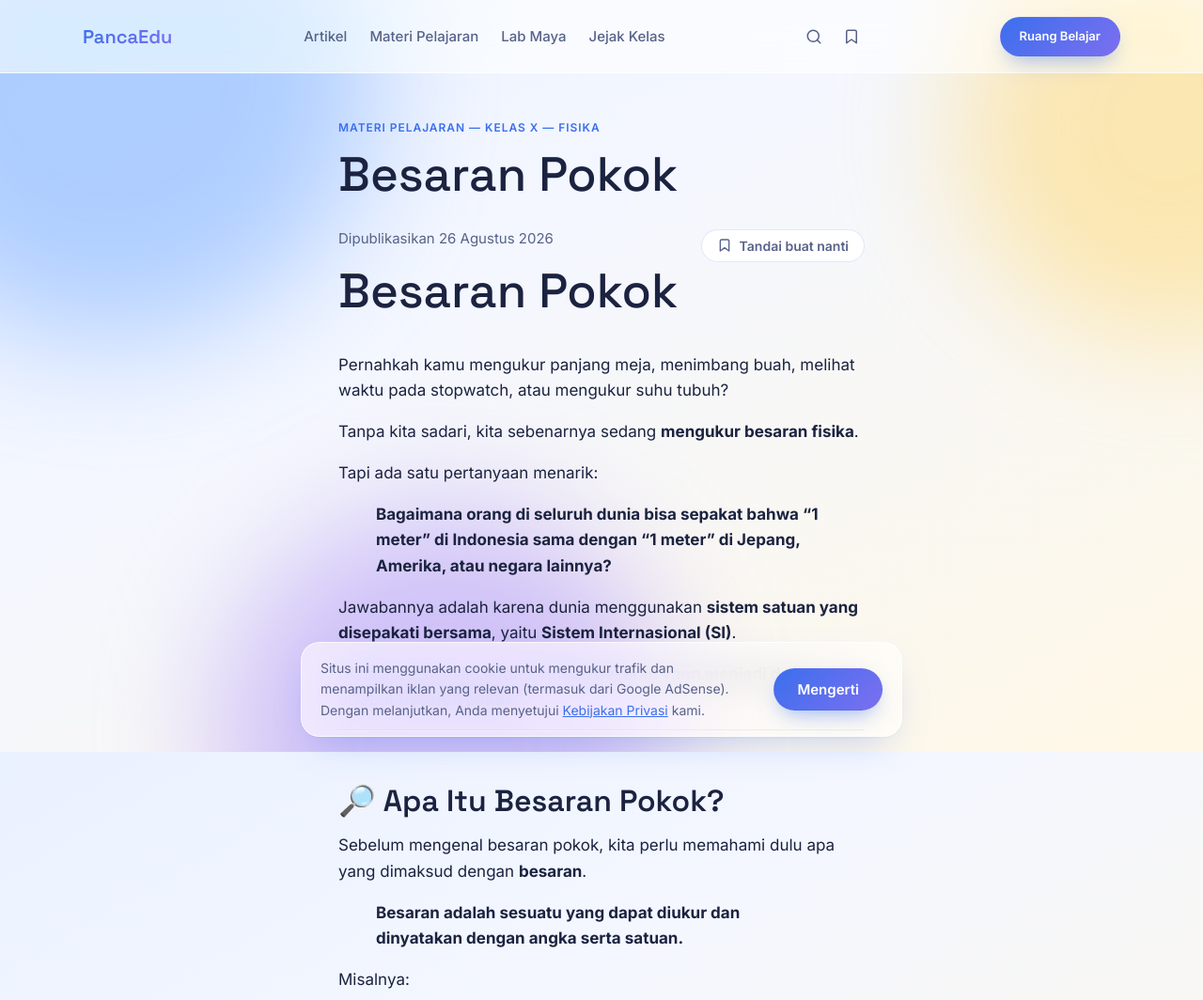
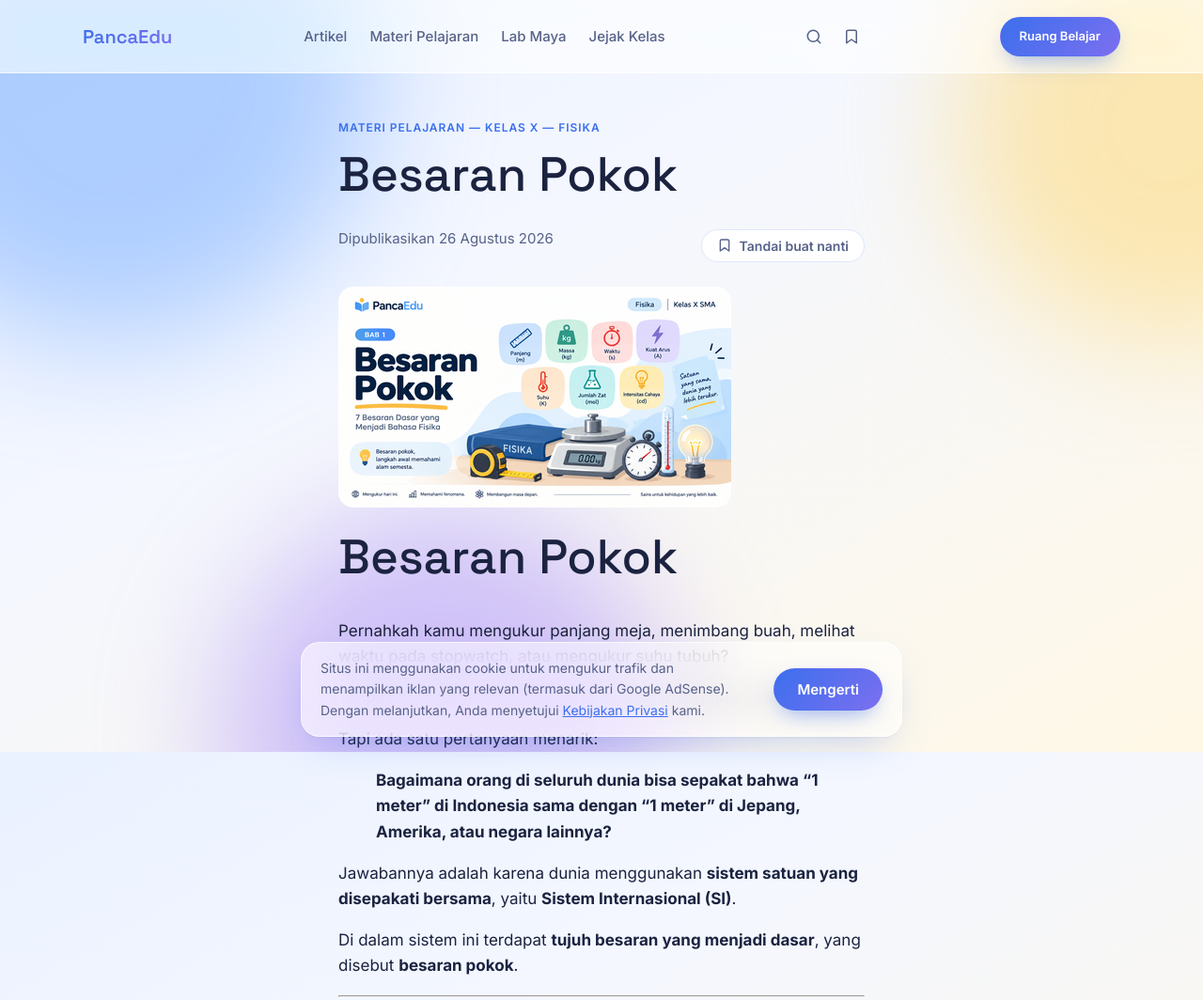
Before and after one commit to chenCandra/pancaedu-site, an Astro site: page /materi/besaran-pokok in a window 1280 px wide. Shown: the top 1064 px of the page at 94% size. Built offline with nearby package versions, Linux system fonts and the light colour scheme; Astro itself is replaced by a stand-in of ours.

Commit message:
Update Materi “besaran-pokok” +1

```diff
--- a/src/content/blog/besaran-pokok.md
+++ b/src/content/blog/besaran-pokok.md
@@ -8,7 +8,7 @@ pubDate: 2026-08-26
 updatedDate: 2026-08-26
 tags:
   - Besaran Pokok
-coverImage: ''
+coverImage: /images/ChatGPT Image 26 Agu 2026, 20.56.24 (1).png
 youtubeId: ''
 simulasi: null
 kuis: []
```
Also changed, not shown: public/images/ChatGPT Image 26 Agu 2026, 20.56.24 (1).png (added).
